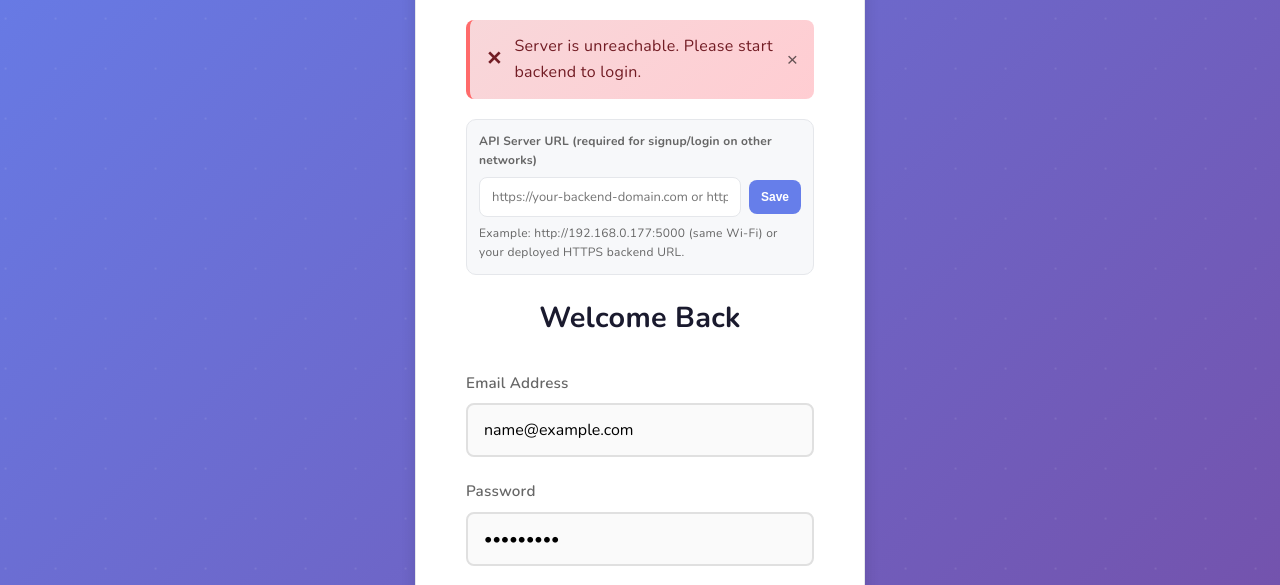
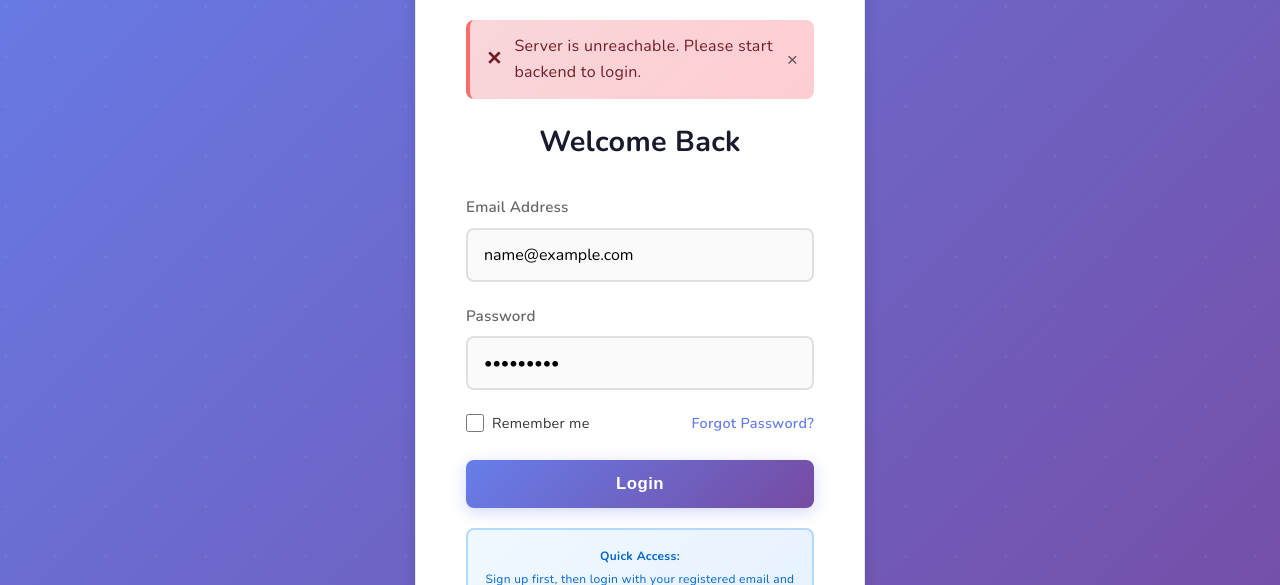
Before and after one commit to devg4035-ai/travelator, a website: page index.html in a window 1280 px wide. Both pictures are taken after typing "name@example.com", "Sample123" into the empty fields and a click on the button "Login". Shown: the part 195-780 px from the top of the page. Drawn offline with nearby package versions, Linux system fonts and the light colour scheme; no server answers.

Commit message:
Remove API server config UI and validation
Delete the API server configuration UI and related styles from index.html and remove corresponding logic from js/login.js. Removed the apiBase input, save button, CSS rules, localStorage handling for travelator_api_base, and the getValidatedAPIBase() function (including GitHub Pages and mixed-content checks). Login/signup now call fetch using getAPIBase() directly. This simplifies API base management by removing the inline config UI and validation; configuration is expected to be handled elsewhere.

```diff
--- a/index.html
+++ b/index.html
@@ -72,63 +72,6 @@
             transform: translateY(-1px);
             box-shadow: 0 8px 18px rgba(102, 126, 234, 0.3);
         }
-
-        .api-server-config {
-            margin: 14px 0 20px;
-            padding: 12px;
-            border: 1px solid var(--surface-border);
-            border-radius: 10px;
-            background: rgba(148, 163, 184, 0.08);
-        }
-
-        .api-server-config label {
-            display: block;
-            margin-bottom: 6px;
-            font-size: 12px;
-            font-weight: 700;
-            color: var(--muted-color);
-            letter-spacing: 0.2px;
-        }
-
-        .api-server-row {
-            display: flex;
-            gap: 8px;
-            align-items: center;
-        }
-
-        .api-server-row input {
-            flex: 1;
-            padding: 10px 12px;
-            border: 1px solid var(--surface-border);
-            border-radius: 8px;
-            font-size: 13px;
-            font-family: inherit;
-            background: #fff;
-            color: #111827;
-        }
-
-        body.dark .api-server-row input {
-            background: #111827;
-            color: #f3f4f6;
-            border-color: #374151;
-        }
-
-        .api-server-row button {
-            border: none;
-            border-radius: 8px;
-            padding: 10px 12px;
-            background: var(--theme-btn-bg);
-            color: #fff;
-            font-size: 12px;
-            font-weight: 700;
-            cursor: pointer;
-        }
-
-        .api-server-hint {
-            margin-top: 7px;
-            font-size: 12px;
-            color: var(--muted-color);
-        }
     </style>
 </head>
 <body>
@@ -142,15 +85,6 @@
 
             <!-- Alerts -->
             <div id="alertContainer"></div>
-
-            <div class="api-server-config">
-                <label for="apiBaseInput">API Server URL (required for signup/login on other networks)</label>
-                <div class="api-server-row">
-                    <input id="apiBaseInput" type="text" placeholder="https://your-backend-domain.com or http://192.168.x.x:5000">
-                    <button type="button" id="saveApiBaseBtn">Save</button>
-                </div>
-                <p class="api-server-hint">Example: http://192.168.0.177:5000 (same Wi-Fi) or your deployed HTTPS backend URL.</p>
-            </div>
 
             <!-- Login Form -->
             <form id="loginForm" class="login-form auth-form active">
--- a/js/login.js
+++ b/js/login.js
@@ -35,8 +35,6 @@ document.addEventListener('DOMContentLoaded', function() {
     const resetForm = document.getElementById('resetForm');
     const signupPassword = document.getElementById('signupPassword');
     const authToggleLinks = document.querySelectorAll('.auth-toggle-link');
-    const apiBaseInput = document.getElementById('apiBaseInput');
-    const saveApiBaseBtn = document.getElementById('saveApiBaseBtn');
 
     // Initialize password strength indicator
     if (signupPassword) {
@@ -71,50 +69,7 @@ document.addEventListener('DOMContentLoaded', function() {
     if (localStorage.getItem(AUTH_TOKEN_KEY)) {
         window.location.href = 'dashboard.html';
     }
-
-    if (apiBaseInput) {
-        apiBaseInput.value = localStorage.getItem('travelator_api_base') || '';
-    }
-
-    if (saveApiBaseBtn) {
-        saveApiBaseBtn.addEventListener('click', function() {
-            const entered = String(apiBaseInput?.value || '').trim().replace(/\/$/, '');
-            if (!entered) {
-                localStorage.removeItem('travelator_api_base');
-                if (window.apiConfig && typeof window.apiConfig.detectAPIBase === 'function') {
-                    window.apiConfig.detectAPIBase();
-                }
-                showAlert('API server URL cleared.', 'info');
-                return;
-            }
-
-            if (!/^https?:\/\//i.test(entered)) {
-                showAlert('API URL must start with http:// or https://', 'error');
-                return;
-            }
-
-            localStorage.setItem('travelator_api_base', entered);
-            if (window.apiConfig && typeof window.apiConfig.detectAPIBase === 'function') {
-                window.apiConfig.detectAPIBase();
-            }
-            showAlert('API server URL saved.', 'success');
-        });
-    }
 });
-
-function getValidatedAPIBase() {
-    const apiBase = String(getAPIBase() || '').trim().replace(/\/$/, '');
-
-    if (!apiBase && window.location.hostname.includes('github.io')) {
-        throw new Error('Set API Server URL first. GitHub Pages cannot host Node API.');
-    }
-
-    if (window.location.protocol === 'https:' && apiBase.startsWith('http://')) {
-        throw new Error('HTTPS page cannot call HTTP API (mixed content blocked). Use HTTPS backend URL.');
-    }
-
-    return apiBase;
-}
 
 // Handle login
 async function handleLogin(e) {
@@ -131,8 +86,7 @@ async function handleLogin(e) {
     }
 
     try {
-        const apiBase = getValidatedAPIBase();
-        const response = await fetch(`${apiBase}/login`, {
+        const response = await fetch(`${getAPIBase()}/login`, {
             method: 'POST',
             headers: {
                 'Content-Type': 'application/json',
@@ -185,8 +139,7 @@ async function handleSignup(e) {
     }
 
     try {
-        const apiBase = getValidatedAPIBase();
-        const response = await fetch(`${apiBase}/register`, {
+        const response = await fetch(`${getAPIBase()}/register`, {
             method: 'POST',
             headers: {
                 'Content-Type': 'application/json',
```
